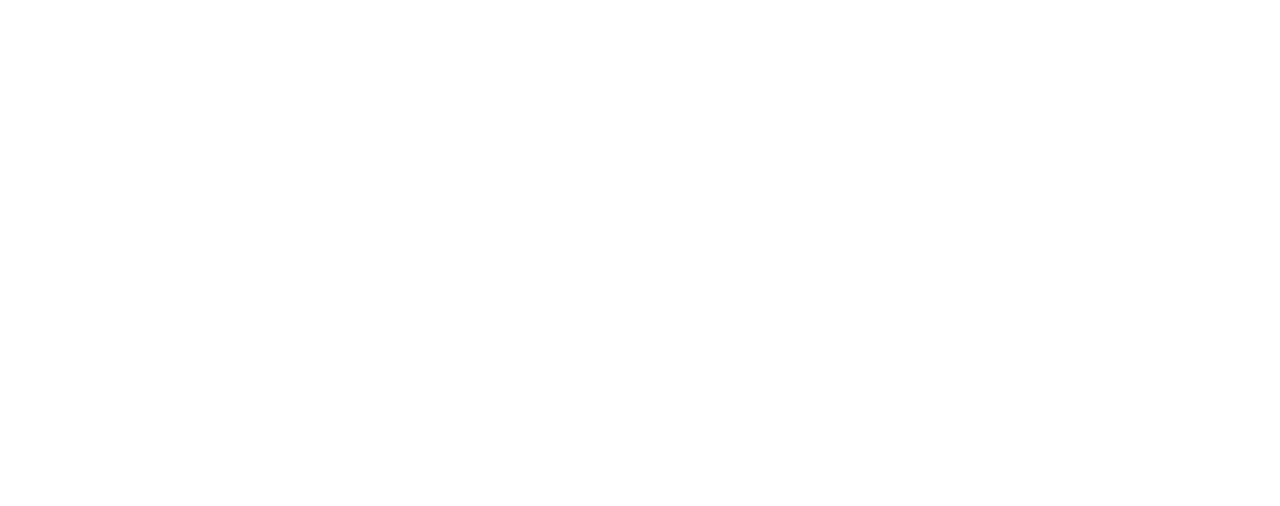
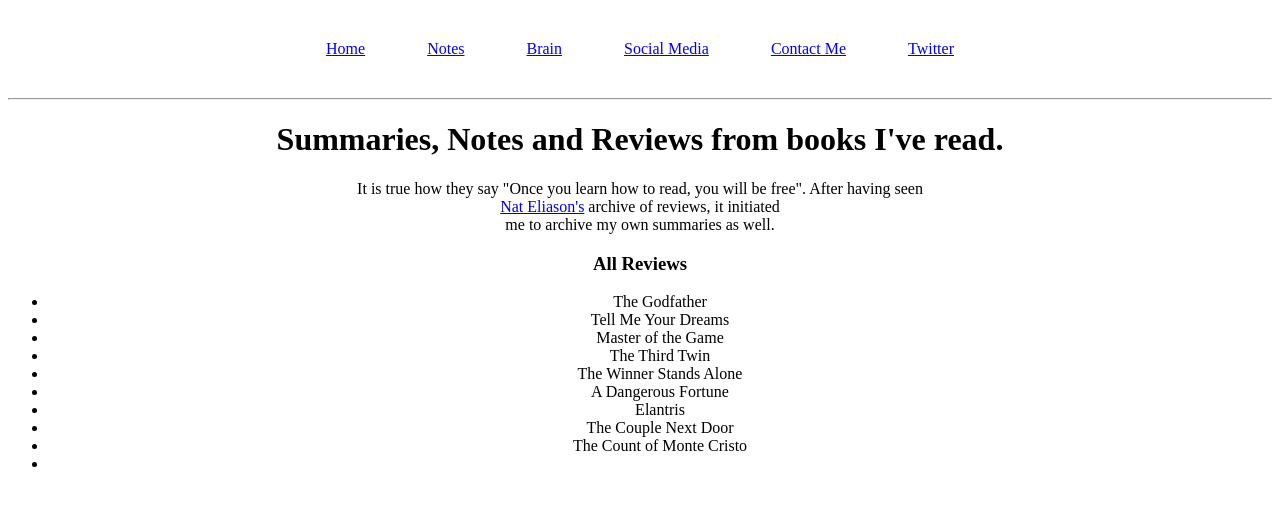
Before and after one commit to AtoBrightSide/PersonalWebsite-updated, a plain HTML site: page notes.html in a window 1280 px wide. Drawn offline with Linux system fonts and the light colour scheme.

Commit message:
Another edit

```diff
--- a/notes.html
+++ b/notes.html
@@ -0,0 +1,46 @@
+<!DOCTYPE html>
+<html lang="en">
+<head>
+    <meta charset="UTF-8">
+    <meta name="viewport" content="width=device-width, initial-scale=1.0">
+    <title>Summaries, Notes and Reviews</title>
+    <link rel="icon" href="./assets/images/mua.jpg">
+</head>
+<body align="center">
+    <table align="center" cellpadding="30px">
+        <tr>
+            <td><a href="index.html">Home</a></td>
+            <td><a href="notes.html">Notes</a></td>
+            <td><a href="brain.html">Brain</a></td>
+            <td><a href="newsletter.html">Social Media</a></td>
+            <td><a href="support.html">Contact Me</a></td>
+            <td><a href="http://www.twitter.com/AbelMesele1" target="_blank">Twitter</a></td>
+        </tr>
+    </table>
+    <hr>
+    <p>
+        <h1>
+            Summaries, Notes and Reviews
+            from books I've read.
+        </h1>
+        <p>
+           It is true how they say "Once you learn how to read, you will be free". After having seen <br>
+           <a href="https://www.nateliason.com/notes" target="_blank">Nat Eliason's</a> archive of reviews, it initiated <br>
+           me to archive my own summaries as well.
+           <h3>All Reviews</h3>
+           <ul>
+               <li>The Godfather</li>
+               <li>Tell Me Your Dreams</li>
+               <li>Master of the Game</li>
+               <li>The Third Twin</li>
+               <li>The Winner Stands Alone</li>
+               <li>A Dangerous Fortune</li>
+               <li>Elantris</li>
+               <li>The Couple Next Door</li>
+               <li>The Count of Monte Cristo</li>
+               <li></li>
+           </ul>
+        </p>
+    </p>
+</body>
+</html>
```
Also changed, not shown: index.html (+1 -1 lines).
